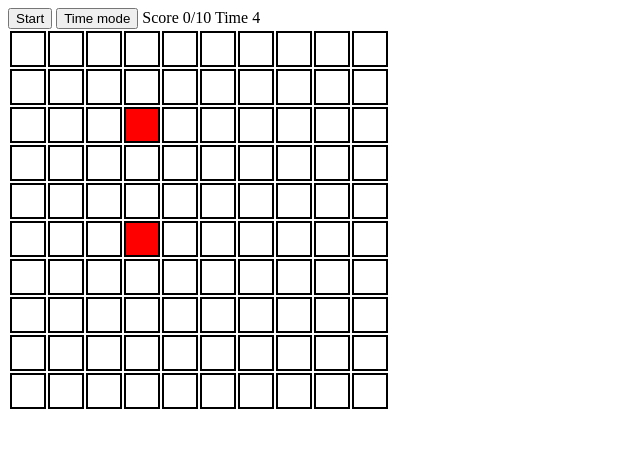
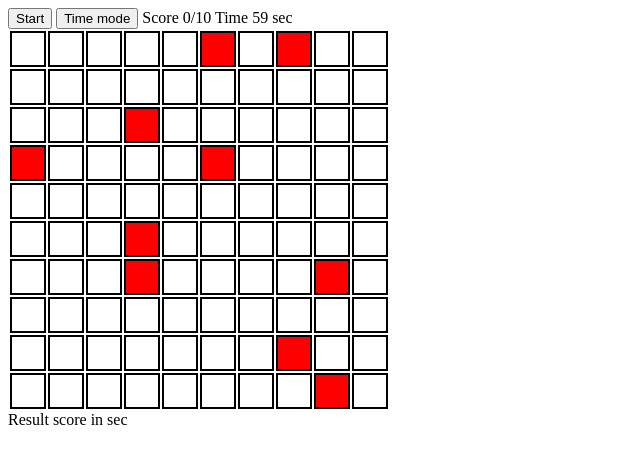
Before and after one commit to CodeMashine/code.mu-tasks, a plain HTML site: page 5 task/index.html in a window 1280 px wide. Both pictures are taken after a click on the button "Time mode". Shown: the whole page, without its empty margins (0-640 px from the left). Drawn offline with Linux system fonts and the light colour scheme.

Commit message:
5 task update

```diff
--- a/5 task/index.html
+++ b/5 task/index.html
@@ -8,13 +8,14 @@
 </head>
 <body>
     <div><span class="header"><button class="start">Start</button> <button class="timeBtn">Time mode</button>
-      <span>Score <span class='score'>0</span>/10</span> <span>Time</span> <span class="time">60</span></span></div>
+      <span>Score <span class='score'>0</span>/10</span> <span>Time</span> <span class="time">60</span> sec</span></div>
     <div class="main">
         <div>
             <table>
                 <tbody class='field'></tbody>
             </table>
         </div>
+        <div><span>Result <span class="score_result"></span> score in <span class="time_result"></span> sec</span></div>
     </div>
     <script src="script.js"></script>
 </body>
--- a/5 task/script.js
+++ b/5 task/script.js
@@ -1,14 +1,16 @@
 'use strict';
 
-let field = document.querySelector('.field');
+const field = document.querySelector('.field');
 const startBtn = document.querySelector('.start');
 const score = document.querySelector('.score');
 const timer = document.querySelector('.time');
 const timeBtn = document.querySelector('.timeBtn');
+const scoreResult = document.querySelector('.score_result');
+const timeResult = document.querySelector('.time_result');
 let scoreCounter = 0;
-let timeCounter = 5;
+let timeCounter = 60;
 
-let interval ;
+let interval;
 
 function render(a, b) {
     for (let i = 0; i < a; i++) {
@@ -19,7 +21,6 @@ function render(a, b) {
             tr.append(td);
         }
         field.append(tr);
-
     }
 }
 
@@ -33,23 +34,25 @@ function programChoise(num) {
 
 function startGame() {
     timeBtn.removeEventListener('click', timerFuncDecrease);
-    startBtn.removeEventListener('click', startGame);
-    programChoise(2);
+    startBtn.removeEventListener('click', timerFuncIncrease);
+
+    programChoise(10);
     showSecret();
     setTimeout(showSecret, 3000);
     setTimeout(function () {
         field.addEventListener('click', game)
     }, 3000);
-    gameListener() ;
-};
+    gameListener();
+}
 
 function game(event) {
     if (event.target.closest('.chosen')) {
         event.target.classList.add('uncovered');
-        score.innerText =+score.innerText+1 ; // лучше так или с промежуточной переменной?
+        score.innerText = +score.innerText + 1; // лучше так или с промежуточной переменной?
     } else if (event.target.closest('.square')) {
         event.target.classList.add('blue');
     }
+    gameListener();
 }
 
 function gameListener() {
@@ -57,31 +60,19 @@ function gameListener() {
 
     const timeCounter = +document.querySelector('.time').innerText;
 
-    console.log(chosenNum.length);
-    console.log(score.innerText);
-    console.log(score.innerText==chosenNum.length);
-    console.log(timeCounter);
-
-    if (timeCounter < 0||(+score.innerText===chosenNum.length)) {
+    if (timeCounter < 0 || (+score.innerText === chosenNum.length)) {
         stopGame();
-
-        // }else if (timeCounter < 0||(+score.innerText===chosenNum.length)) {
-    //         stopGame() ;
-    //     }
     }
-
 }
 
 function stopGame() {
-    clearInterval(interval, 1000) ;
-    // timer.innerText = 60 ;
-    // scoreCounter = 0;
-    // score.innerText = 0 ;
+    clearInterval(interval, 1000);
     field.removeEventListener('click', game);
     setTimeout(clearField, 2000);
     startBtn.addEventListener('click', startGame);
     timeBtn.addEventListener('click', timerFuncDecrease);
-    console.log('game over');
+    timeResult.innerText = timer.innerText;
+    scoreResult.innerText = score.innerText;
 }
 
 function showSecret() {
@@ -90,10 +81,12 @@ function showSecret() {
         prop.classList.toggle('red');
     }
 
-    //setTimeout(showSecret , 3000) ;  почему то не вызывается из себя. рекурсия не работает
+    //setTimeout(showSecret , 3000) ;  почему то не вызывается из себя.
 }
 
 function clearField() {
+    timer.innerText = 60;
+    score.innerText = 0
     let field = document.querySelectorAll('td');
     for (let prop of field) {
         prop.className = 'square';
@@ -101,17 +94,27 @@ function clearField() {
 }
 
 function timerFuncDecrease() {
+    timeCounter = 60 ;
+    interval = setInterval(() => {
+        timer.innerText = timeCounter--;
+    }, 1000); // правильное ли решение передать setinterval наружу? есть ли решение лучше?
     startGame();
-    interval= setInterval(tick, 1000); // правильное ли решение передать setinterval наружу? есть ли решение лучше?
+}
+
+// function tick() {
+//     timer.innerText = timeCounter--;
+// }
 
 
-}
-
-function tick() {
-    timer.innerText = timeCounter--;
+function timerFuncIncrease() {
+    timeCounter = 0;
+    interval = setInterval(() => {
+        timer.innerText = timeCounter++;
+    }, 1000);
+    startGame();
 }
 
 render(10, 10);
 
-startBtn.addEventListener('click', startGame);
+startBtn.addEventListener('click', timerFuncIncrease);
 timeBtn.addEventListener('click', timerFuncDecrease);
```
